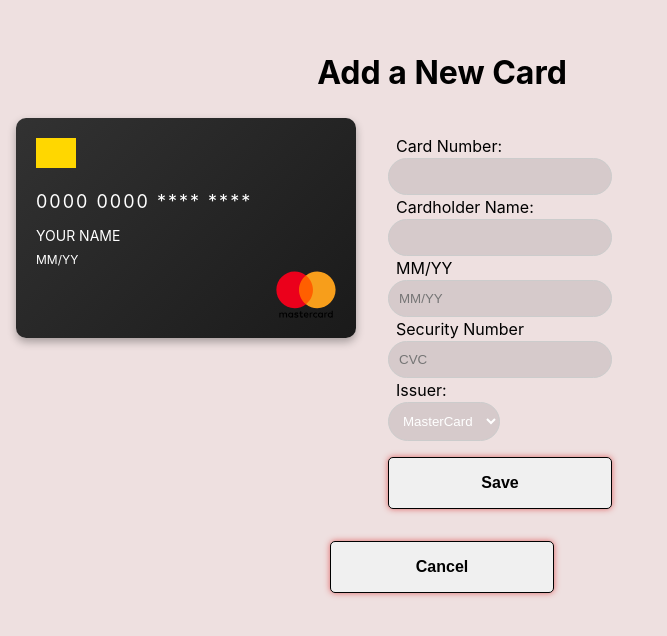
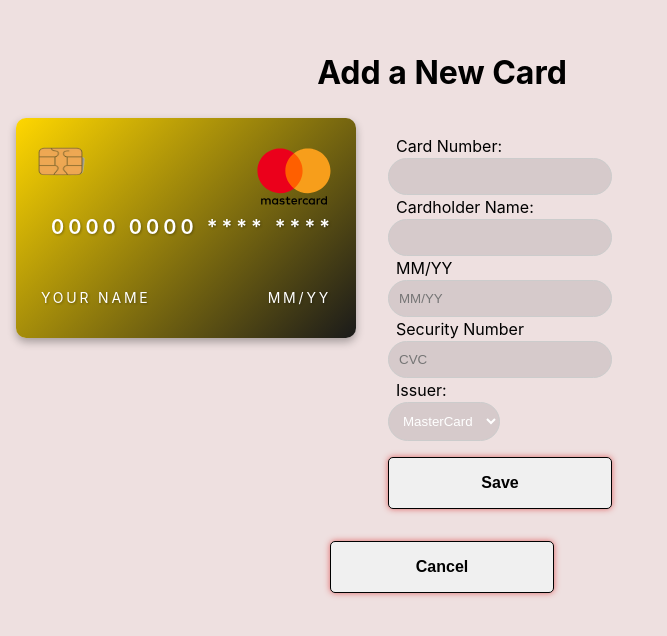
Before and after one commit to Xayida83/e-wallet-lotta, a React (Vite) app: page /addcard in a window 1280 px wide. Shown: the part 106-742 px from the top of the page, without its empty margins (0-667 px from the left). Built offline with nearby package versions, Linux system fonts and the light colour scheme.

Commit message:
styling of card and add card

```diff
--- a/src/components/Card.jsx
+++ b/src/components/Card.jsx
@@ -2,6 +2,7 @@ import styles from './Card.module.css';
 import visa from '../assets/images/visa.svg'
 import mastercard from '../assets/images/mastercard.svg'
 import ankademin from '../assets/images/ankademin.png'
+import cardChip from '../assets/images/card-chip.png'
 
 const Card = ({ cardholder, cardNumber, expireMonth, expireYear, issuer }) => {
 
@@ -17,16 +18,18 @@ const Card = ({ cardholder, cardNumber, expireMonth, expireYear, issuer }) => {
     // Lägg till mellanslag för formatering
     return maskedNumber.replace(/(\d{4})(?=\d)/g, "$1 ");
   };
+  const truncatedName = cardholder.length > 19 ? cardholder.slice(0, 19) : cardholder;
+
 
   return (
     <div className={`${styles.cardContainer} ${styles[issuer.toLowerCase()]}`}> {/* Dynamisk klass beroende på kortutgivare */}
       <div className={styles.card}>
-        <div className={styles.cardChip}></div>
+        <img className={styles.cardChip} src={cardChip} alt="Card chip" />
         <div className={styles.cardNumber}>
           {formatCardNumber(cardNumber)}
         </div>
         <div className={styles.cardholder}>
-          {cardholder.toUpperCase()}
+          {truncatedName.toUpperCase()}
         </div>
         <div className={styles.expiryDate}>
           {expireMonth}/{expireYear}
--- a/src/components/Card.module.css
+++ b/src/components/Card.module.css
@@ -3,41 +3,69 @@
   height: 180px;
   position: relative;
   border-radius: 10px;
-  background: linear-gradient(135deg, #323232, #1a1a1a);
+  /* background: linear-gradient(135deg, #323232, #1a1a1a); */
   color: white;
   padding: 20px;
   box-shadow: 0 4px 8px rgba(0, 0, 0, 0.3);
 }
+.mastercard {
+  background: linear-gradient(135deg, gold, #1a1a1a);
+}
+
+.visa {
+  background: linear-gradient(135deg, rgb(13, 119, 154), #81eeb2);
+
+}
+
+.ankademin {
+  background: linear-gradient(135deg, rgb(40 194 224), #bebaba);
+
+}
 
 .cardChip {
-  width: 40px;
-  height: 30px;
-  background-color: gold;
+  width: 73px;
+  height: 59px;
   position: absolute;
-  top: 20px;
-  left: 20px;
+  top: 11px;
+  left: 8px;
+  border-radius: 7px;
 }
 
 .cardNumber {
-  font-size: 18px;
-  letter-spacing: 2px;
-  margin-top: 50px;
+  position: absolute;
+  left: 35px;
+  bottom: 96px;
+  color: white;
+  font-size: 20px;
+  font-weight: 600;
+  letter-spacing: 0.2em;
+  filter: drop-shadow(1px 1px 1px rgba(0, 0, 0, 0.3));
 }
 
 .cardholder {
-  text-transform: uppercase;
-  margin-top: 10px;
+  position: absolute;
+  left: 25px;
+  bottom: 30px;
+  color: white;
   font-size: 14px;
+  letter-spacing: 0.2em;
+  filter: drop-shadow(1px 1px 1px rgba(0, 0, 0, 0.3));
+
 }
 
 .expiryDate {
-  font-size: 12px;
-  margin-top: 5px;
+  position: absolute;
+  right: 25px;
+  bottom: 30px;
+  color: white;
+  font-size: 14px;
+  letter-spacing: 0.2em;
+  filter: drop-shadow(1px 1px 1px rgba(0, 0, 0, 0.3));
 }
 
 .cardLogo img {
-  width: 60px;
+  width: 74px;
   position: absolute;
-  bottom: 20px;
-  right: 20px;
+  top: 30px;
+  right: 25px;
 }
--- a/src/components/CardForm.module.css
+++ b/src/components/CardForm.module.css
@@ -14,6 +14,9 @@ form {
       max-width: 260px;
       background-color: rgba(110, 109, 112, 0.189);
       border-radius: 20px;
+      &:focus {
+        border-color: black;
+      }
     }
     select {
       max-width: fit-content;
```
Also changed, not shown: src/assets/images/ankademin.png, src/assets/images/card-chip.png (added).
